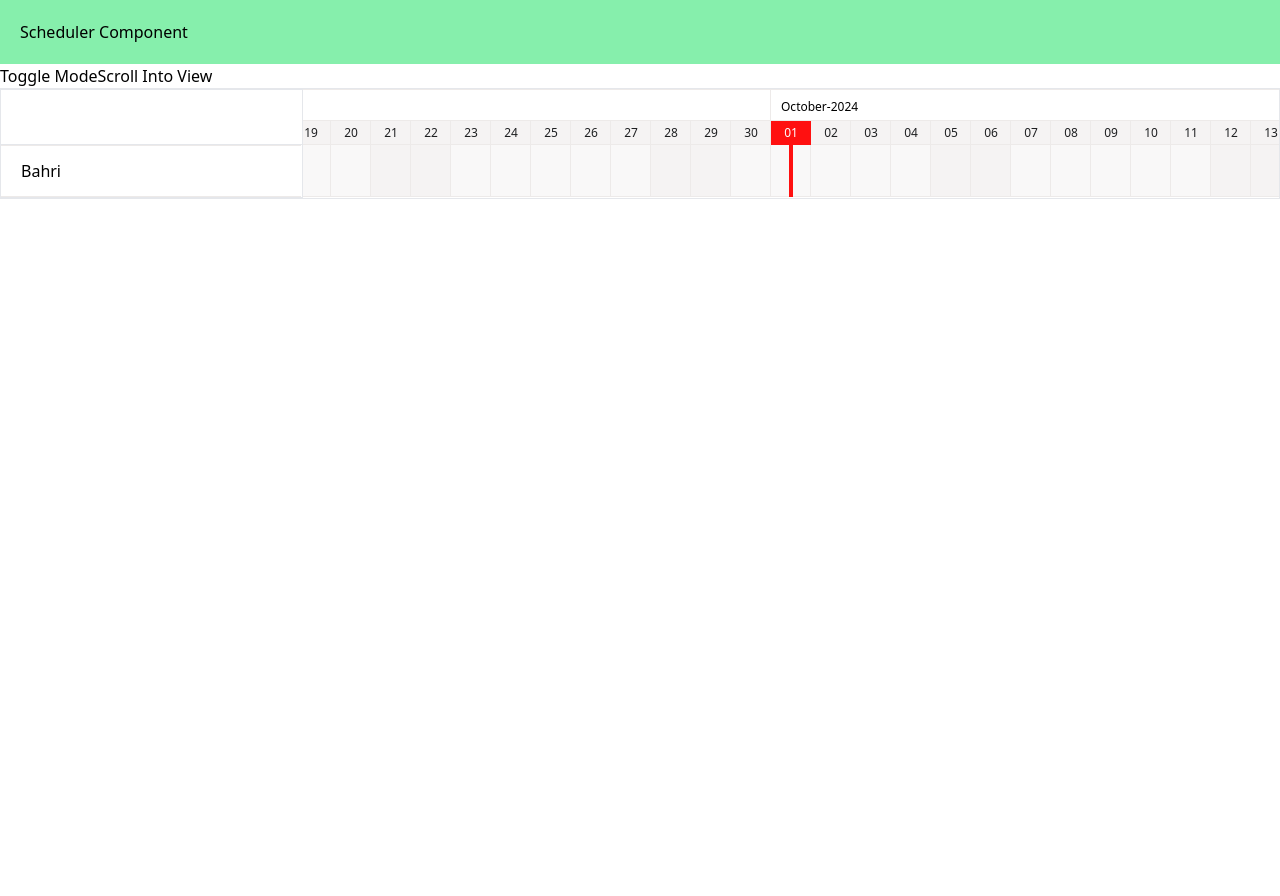
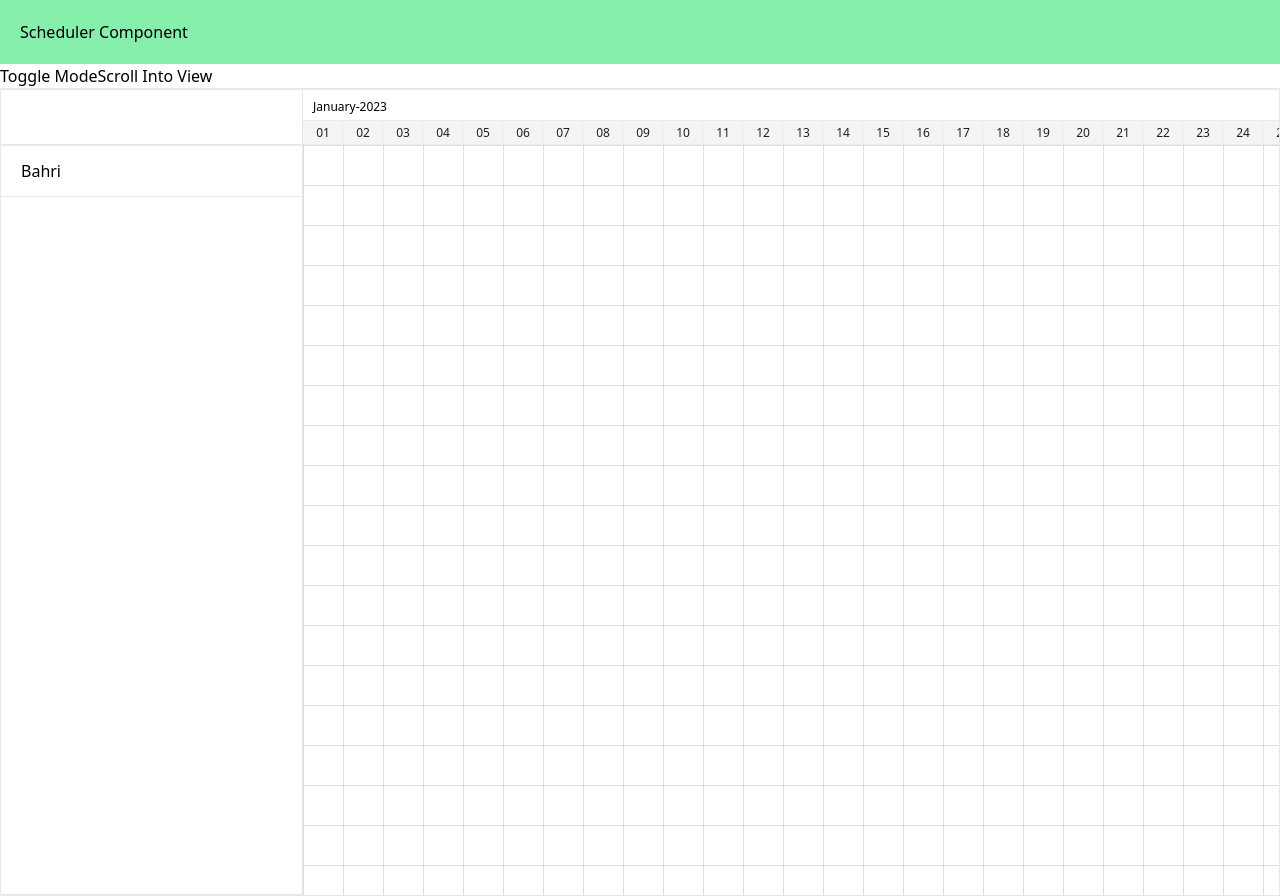
Before and after one commit to adarshquinoid/scheduler, a React (Create React App) app: page / in a window 1280 px wide. Before the commit the page ends 800 px from the top, so only its background shows below. Built offline with nearby package versions, Linux system fonts and the light colour scheme.

Commit message:
dummy cols implementation

```diff
--- a/src/App.tsx
+++ b/src/App.tsx
@@ -19,34 +19,34 @@ function App() {
       type: "role",
     },
 
-    // { name: "3rd Officer", parent: 101, id: 1014, expand: false, type: "role" },
-    // {
-    //   name: "Chief Engineer",
-    //   parent: 101,
-    //   id: 1015,
-    //   expand: false,
-    //   type: "role",
-    // },
-    // {
-    //   name: "3rd Engineer",
-    //   parent: 101,
-    //   id: 1016,
-    //   expand: false,
-    //   type: "role",
-    // },
-    // {
-    //   name: "Electr. Officer / Engineer",
-    //   parent: 101,
-    //   id: 1017,
-    //   expand: false,
-    //   type: "role",
-    // },
-    // { name: "Fitter", parent: 101, id: 1018, expand: false, type: "role" },
-    // { name: "Motorman", parent: 101, id: 1019, expand: false, type: "role" },
-    // { name: "Cook", parent: 101, id: 1020, expand: false, type: "role" },
-    // { name: "Messman", parent: 101, id: 1021, expand: false, type: "role" },
-    // { name: "Amad (SAR)", parent: 1, id: 201, expand: false, type: "group" },
-    // { name: "Master", parent: 201, id: 2011, expand: false, type: "role" },
+    { name: "3rd Officer", parent: 101, id: 1014, expand: false, type: "role" },
+    {
+      name: "Chief Engineer",
+      parent: 101,
+      id: 1015,
+      expand: false,
+      type: "role",
+    },
+    {
+      name: "3rd Engineer",
+      parent: 101,
+      id: 1016,
+      expand: false,
+      type: "role",
+    },
+    {
+      name: "Electr. Officer / Engineer",
+      parent: 101,
+      id: 1017,
+      expand: false,
+      type: "role",
+    },
+    { name: "Fitter", parent: 101, id: 1018, expand: false, type: "role" },
+    { name: "Motorman", parent: 101, id: 1019, expand: false, type: "role" },
+    { name: "Cook", parent: 101, id: 1020, expand: false, type: "role" },
+    { name: "Messman", parent: 101, id: 1021, expand: false, type: "role" },
+    { name: "Amad (SAR)", parent: 1, id: 201, expand: false, type: "group" },
+    { name: "Master", parent: 201, id: 2011, expand: false, type: "role" },
   ];
 
   const calData = [
--- a/src/scheduler/components/Calendar/index.tsx
+++ b/src/scheduler/components/Calendar/index.tsx
@@ -35,6 +35,7 @@ const Calandar = forwardRef<CalendarRef, CalendarProps>(
 
     useImperativeHandle(ref, () => ({
       loadNext: () => {
+        return;
         setLoadedYears((currentYears) => {
           const newYears = [...currentYears];
           newYears.push(newYears[newYears.length - 1] + 1);
@@ -42,6 +43,7 @@ const Calandar = forwardRef<CalendarRef, CalendarProps>(
         });
       },
       loadPrevious: () => {
+        return;
         setLoadedYears((currentYears) => {
           const newYears = [...currentYears];
           newYears.unshift(newYears[0] - 1);
@@ -52,7 +54,7 @@ const Calandar = forwardRef<CalendarRef, CalendarProps>(
     const flattenedDates: any = Object.values(datesByYear).flatMap(
       (months: any) => Object.values(months).flat()
     );
-    console.log(flattenedDates)
+    console.log(flattenedDates);
     return (
       <div className="flex flex-col over">
         <div>
@@ -61,6 +63,7 @@ const Calandar = forwardRef<CalendarRef, CalendarProps>(
             ref={monthYearRendererRef}
           />
           <DateRenderer datesByYear={datesByYear} ref={dateRendererRef} />
+
            <DateYearBody
             flattenedDates={flattenedDates}
             groups={groups}
--- a/src/scheduler/components/Calendar/sections/yearView/DateRenderer.tsx
+++ b/src/scheduler/components/Calendar/sections/yearView/DateRenderer.tsx
@@ -21,7 +21,7 @@ const DateRenderer = forwardRef<DateRendererRef, DateRendererProps>(
       onClick: () => {},
     }));
     useEffect(()=>{
-      navigateToToday()
+      // navigateToToday()
     },[])
     return (
       <div className="flex h-[24px]">
--- a/src/scheduler/components/Calendar/sections/yearView/DateYearBody.tsx
+++ b/src/scheduler/components/Calendar/sections/yearView/DateYearBody.tsx
@@ -6,6 +6,7 @@ import {
 } from "../../../../types/common";
 import { Group } from "../../../../types/datastructure";
 import DateYearBodyRow from "./DateYearBodyRow";
+import { styles } from "../../../../helpers/constants";
 
 const DateYearBody = forwardRef<DateYearBodyRef, DateYearBodyProps>(
   ({ flattenedDates, groups, data, onResize, onDragEnd }, ref) => {
@@ -24,10 +25,14 @@ const DateYearBody = forwardRef<DateYearBodyRef, DateYearBodyProps>(
     useImperativeHandle(ref, () => ({
       navigateToday: () => {},
     }));
+    const gridSize = styles.dayColWidth;
+    return (
+      <svg
+        width={flattenedDates.length * gridSize}
+        height={groups.length * styles.dayColHeight}
+      >
 
-    return (
-      <div>
-        {groups.map(
+        {/* {groups.map(
           (grp: Group) =>
             checkForRows(grp) && (
 
@@ -42,8 +47,43 @@ const DateYearBody = forwardRef<DateYearBodyRef, DateYearBodyProps>(
                 activeGroup={grp}
               />
             )
-        )}
-      </div>
+        )} */}
+        <defs>
+          <pattern
+            id="smallGrid"
+            width={gridSize}
+            height={gridSize}
+            patternUnits="userSpaceOnUse"
+          >
+            <path
+              d={`M ${gridSize} 0 L 0 0 0 ${gridSize}`}
+              fill="none"
+              stroke="gray"
+              strokeWidth="0.5"
+            />
+          </pattern>
+          <pattern
+            id="grid"
+            width={gridSize * 5}
+            height={gridSize * 5}
+            patternUnits="userSpaceOnUse"
+          >
+            <rect
+              width={gridSize * 5}
+              height={gridSize * 5}
+              fill="url(#smallGrid)"
+            />
+            {/* <path
+              d={`M ${gridSize * 5} 0 L 0 0 0 ${gridSize * 5}`}
+              fill="none"
+              stroke="gray"
+              strokeWidth="0.5"
+            /> */}
+          </pattern>
+        </defs>
+        <rect         width={flattenedDates.length * gridSize}
+        height={groups.length * styles.dayColHeight} fill="url(#grid)"/>
+      </svg>
     );
   }
 );
--- a/src/scheduler/components/Calendar/sections/yearView/DateYearBodyRow.tsx
+++ b/src/scheduler/components/Calendar/sections/yearView/DateYearBodyRow.tsx
@@ -1,6 +1,4 @@
-import dayjs from "dayjs";
 import { forwardRef, useImperativeHandle, useRef } from "react";
-import { dateFormat } from "../../../../helpers/constants";
 import { generateColumnHeight } from "../../../../helpers/utilities";
 import {
   CalendarColumnType,
@@ -8,11 +6,10 @@ import {
   DateYearBodyRowProps,
   DateYearBodyRowRef,
 } from "../../../../types/common";
-import { calandar } from "../../../../types/datastructure";
-import DateYearBodyColumn from "./DateYearBodyColumn";
+import { styles } from "../../../../helpers/constants";
 
 const DateYearBodyRow = forwardRef<DateYearBodyRowRef, DateYearBodyRowProps>(
-  ({ flattenedDates, data, activeGroup, onResize, onDragEnd }, ref) => {
+  ({ flattenedDates, data, activeGroup, onResize, onDragEnd ,rowIndex}, ref) => {
     const dateYearBodyColumnRef = useRef<DateYearBodyColumnRef>(null);
 
     useImperativeHandle(ref, () => ({}));
@@ -24,22 +21,41 @@ const DateYearBodyRow = forwardRef<DateYearBodyRowRef, DateYearBodyRowProps>(
         className="flex z-1"
         style={{ height: generateColumnHeight(data, activeGroup) }}
       >
-        {flattenedDates.map((day: CalendarColumnType) => (
-          <DateYearBodyColumn
-            day={day}
-            key={`cal-row-${activeGroup.id}-col-${dayjs(day.date).format(
-              dateFormat
-            )}`}
-            id={`cal-row-${activeGroup.id}-col-${dayjs(day.date).format(
-              dateFormat
-            )}`}
-            data={data.filter((item: calandar) => item.role === activeGroup.id)}
-            onResize={onResize}
-            ref={dateYearBodyColumnRef}
-            onDragEnd={onDragEnd}
-            activeGroup={activeGroup}
+
+
+
+
+            {/* <line x1="200" y1="10" x2="200" y2="190" stroke="black" /> */}
+            <svg height={styles.dayColHeight} width={styles.dayColWidth*flattenedDates.length}>
+
+        {flattenedDates.map((_day: CalendarColumnType,_i:number) => (
+            // <line x1="100" y1="10" x2="100" y2="190" stroke="black" />
+
+            <rect
+            x={_i*styles.dayColWidth}
+            y={rowIndex*styles.dayColHeight}
+            width={40}
+            height="40"
+            stroke="black"
+            fill="none"
           />
+
+          // <DateYearBodyColumn
+          //   day={day}
+          //   key={`cal-row-${activeGroup.id}-col-${dayjs(day.date).format(
+          //     dateFormat
+          //   )}`}
+          //   id={`cal-row-${activeGroup.id}-col-${dayjs(day.date).format(
+          //     dateFormat
+          //   )}`}
+          //   data={data.filter((item: calandar) => item.role === activeGroup.id)}
+          //   onResize={onResize}
+          //   ref={dateYearBodyColumnRef}
+          //   onDragEnd={onDragEnd}
+          //   activeGroup={activeGroup}
+          // />
         ))}
+         </svg>
       </div>
     );
   }
```
